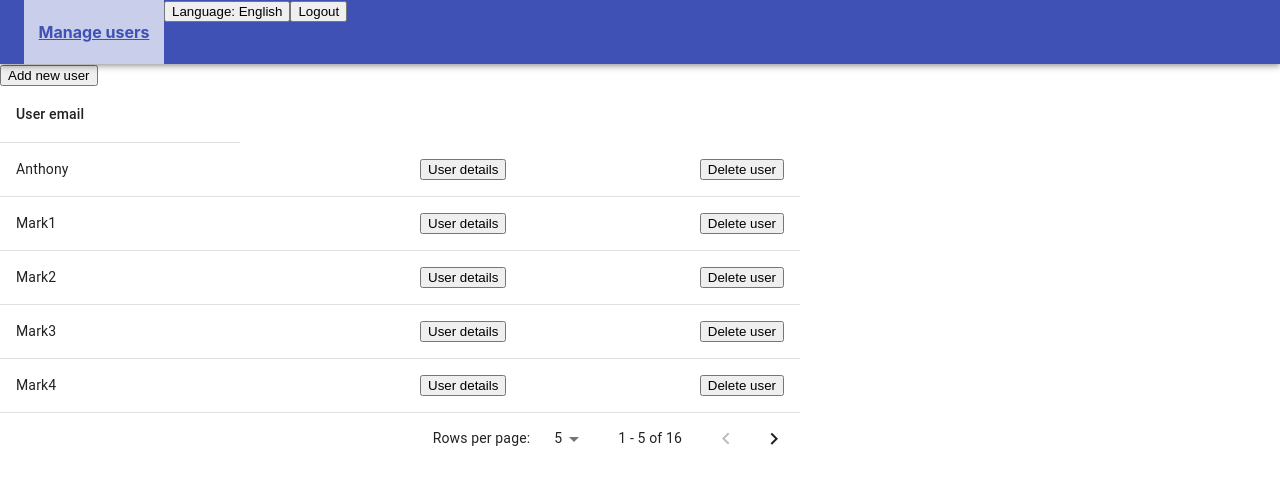
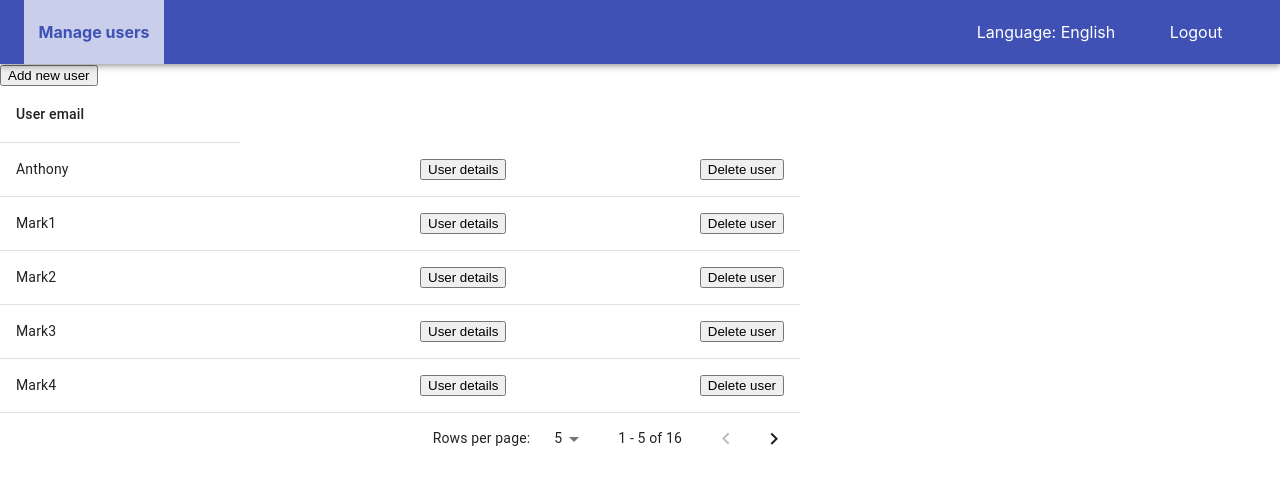
Before and after one commit to MKeiNll/user-management-app-example, a React (Create React App) app in the folder front-end/: page /users in a window 1280 px wide. Shown: the top 484 px of the page. Built offline with nearby package versions, Linux system fonts and the light colour scheme; sample sign-in values are in the browser's storage.

Commit message:
basic menu styles

```diff
--- a/front-end/src/Components/LanguageComponent.tsx
+++ b/front-end/src/Components/LanguageComponent.tsx
@@ -5,18 +5,37 @@ import { NavLink, Redirect } from "react-router-dom";
 import { makeStyles } from "@material-ui/core/styles";
 import { useTranslation } from "react-i18next";
 
+const useStyles = makeStyles(() => ({
+  menuItem: {
+    display: "flex",
+    justifyContent: "center",
+    alignItems: "center",
+    width: "180px",
+    height: "100%",
+    float: "right",
+    "&:hover": {
+      background: "#C9CEEA",
+      color: "#3F51B5",
+      cursor: "pointer"
+    }
+  }
+}));
+
 const LanguageComponent: React.FC = () => {
   const { t, i18n } = useTranslation();
-  const [language, setLanguage] = useState(i18n.language);
+  const classes = useStyles();
 
-  const changeLanguage = (language:string) => {
+  const changeLanguage = (language: string) => {
     i18n.changeLanguage(language);
   };
 
   return (
-    <button onClick={() => changeLanguage(i18n.language === "eng" ? "est" : "eng")}>
+    <div
+      onClick={() => changeLanguage(i18n.language === "eng" ? "est" : "eng")}
+      className={classes.menuItem}
+    >
       {t("menu.languageLabel")}
-    </button>
+    </div>
   );
 };
 
--- a/front-end/src/Components/LogoutComponent.tsx
+++ b/front-end/src/Components/LogoutComponent.tsx
@@ -5,8 +5,25 @@ import { NavLink, Redirect } from "react-router-dom";
 import { makeStyles } from "@material-ui/core/styles";
 import { useTranslation } from "react-i18next";
 
+const useStyles = makeStyles(() => ({
+  logoutButton: {
+    display: "flex",
+    justifyContent: "center",
+    alignItems: "center",
+    width: "120px",
+    height: "100%",
+    float: "right",
+    "&:hover": {
+      background: "#C9CEEA",
+      color: "#3F51B5",
+      cursor: "pointer"
+    }
+  }
+}));
+
 const LogoutComponent: React.FC = () => {
   const { t } = useTranslation();
+  const classes = useStyles();
   const [isUserLoggedIn, setIsUserLoggedIn] = useState(
     sessionStorage.getItem("userLoggedIn")
   );
@@ -31,9 +48,9 @@ const LogoutComponent: React.FC = () => {
   };
 
   return isUserLoggedIn ? (
-    <button onClick={logoutUser}>
+    <div onClick={logoutUser} className={classes.logoutButton}>
       {t("menu.logoutLabel")}
-    </button>
+    </div>
   ) : (
     <Redirect to="/login" />
   );
--- a/front-end/src/Components/MenuComponent.tsx
+++ b/front-end/src/Components/MenuComponent.tsx
@@ -14,16 +14,18 @@ const useStyles = makeStyles(() => ({
   },
   leftMenuBlock: {
     display: "flex",
-    float: "left"
+    width: "50%"
   },
   rightMenuBlock: {
-    float: "right"
+    width: "50%"
   },
   menuItem: {
     display: "flex",
     justifyContent: "center",
     alignItems: "center",
-    width: "140px"
+    width: "140px",
+    textDecoration: "none",
+    color: "white"
   },
   activeNavlink: {
     color: "#3f51b5 !important",
@@ -51,8 +53,8 @@ const MenuComponent: React.FC = () => {
           </NavLink>
         </div>
         <div className={classes.rightMenuBlock}>
+          <LogoutComponent />
           <LanguageComponent />
-          <LogoutComponent />
         </div>
       </Toolbar>
     </AppBar>
```
